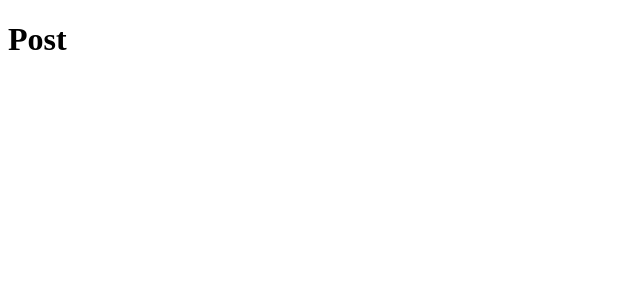
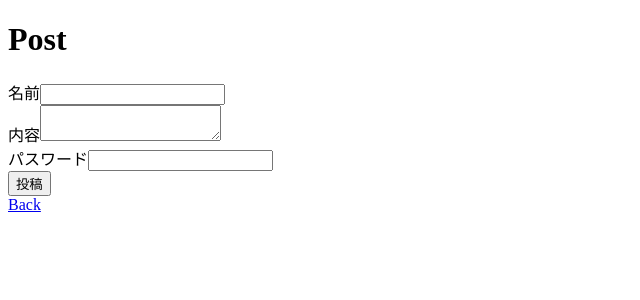
Before and after one commit to KanDai/react-forum-sample, a React (Vite) app: page /post/new in a window 1280 px wide. Shown: the top 300 px of the page, without its empty margins (0-640 px from the left). Built offline with nearby package versions, Linux system fonts and the light colour scheme.

Commit message:
wip: forum

```diff
--- /dev/null
+++ b/src/components/InputForm.tsx
@@ -0,0 +1 @@
+export const InputForm = () => {}
--- /dev/null
+++ b/src/hooks/forum.ts
@@ -0,0 +1,60 @@
+import { atom, useAtom } from 'jotai'
+
+type Post = {
+    id: number
+    name: string
+    content: string
+    password: string
+}
+
+type AddPostRequest = Omit<Post, 'id'>
+
+const getStoragePosts = () => {
+    const posts = localStorage.getItem('posts')
+    return posts ? JSON.parse(posts) : []
+}
+const storagePosts: Post[] = getStoragePosts()
+
+const postsState = atom<Post[]>(storagePosts)
+
+export const useForum = () => {
+    const [posts, setPosts] = useAtom(postsState)
+
+    const addPost = async (post: AddPostRequest) => {
+        try {
+            const newPost = {
+                ...post,
+                id: posts.length ? posts[posts.length - 1].id : 1,
+            }
+            setPosts((posts) => [...posts, newPost])
+            localStorage.setItem('posts', JSON.stringify([...posts, newPost]))
+        } catch (error) {
+            console.error(error)
+        }
+    }
+
+    const editPost = async (post: Post) => {
+        try {
+            const currentPostIndex = posts.findIndex((p) => p.id === post.id)
+
+            if (currentPostIndex === -1) {
+                throw new Error('Post not found')
+            }
+            if (post.password !== posts[currentPostIndex].password) {
+                throw new Error('パスワードが一致しません')
+            }
+
+            posts[currentPostIndex].name = post.name
+            posts[currentPostIndex].content = post.content
+            setPosts((posts) => [...posts])
+        } catch (error) {
+            console.error(error)
+        }
+    }
+
+    return {
+        posts,
+        addPost,
+        editPost,
+    }
+}
--- a/src/pages/Index.tsx
+++ b/src/pages/Index.tsx
@@ -1,11 +1,32 @@
 import { Link } from 'react-router-dom'
+import { useForum } from '../hooks/forum'
 
 export const Root = () => {
+    const { posts } = useForum()
+
     return (
         <div>
             <h1>Root</h1>
-            <Link to="/post/new">New</Link>
-            <Link to="/post/1/edit">Edit</Link>
+
+            {posts.length > 0 ? (
+                <ul>
+                    {posts.map((post) => (
+                        <li key={post.id}>
+                            <div>{post.name}</div>
+                            <div>{post.content}</div>
+                            <div>
+                                <Link to={`/post/${post.id}/edit`}>Edit</Link>
+                            </div>
+                        </li>
+                    ))}
+                </ul>
+            ) : (
+                <div>投稿はありません</div>
+            )}
+
+            <div>
+                <Link to="/post/new">New</Link>
+            </div>
         </div>
     )
 }
--- a/src/pages/PostNew.tsx
+++ b/src/pages/PostNew.tsx
@@ -1,7 +1,63 @@
+import React, { useState } from 'react'
+import { Link, useNavigate } from 'react-router-dom'
+import { useForum } from '../hooks/forum'
+
 export const PostNew = () => {
+    const navigate = useNavigate()
+    const { addPost } = useForum()
+
+    const [name, setName] = useState('')
+    const [content, setContent] = useState('')
+    const [password, setPassword] = useState('')
+
+    const handleInputName = (e: React.KeyboardEvent<HTMLInputElement>) => {
+        setName(e.currentTarget.value)
+    }
+
+    const handleInputContent = (
+        e: React.KeyboardEvent<HTMLTextAreaElement>
+    ) => {
+        setContent(e.currentTarget.value)
+    }
+
+    const handleInputPassword = (e: React.KeyboardEvent<HTMLInputElement>) => {
+        setPassword(e.currentTarget.value)
+    }
+
+    const handleSubmit = async (e: React.MouseEvent<HTMLButtonElement>) => {
+        try {
+            await addPost({ name, content, password })
+            navigate('/')
+        } catch (e) {
+            console.error(e)
+        }
+    }
+
     return (
         <div>
             <h1>Post</h1>
+            <div>
+                <div>
+                    <span>名前</span>
+                    <input type="text" onInput={handleInputName} />
+                </div>
+                <div>
+                    <span>内容</span>
+                    <textarea onInput={handleInputContent}></textarea>
+                </div>
+                <div>
+                    <span>パスワード</span>
+                    <input type="password" onInput={handleInputPassword} />
+                </div>
+                <div>
+                    <button type="button" onClick={handleSubmit}>
+                        投稿
+                    </button>
+                    <div>
+                        <Link to="/">Back</Link>
+                    </div>
+                </div>
+            </div>
         </div>
     )
 }
--- a/src/router.tsx
+++ b/src/router.tsx
@@ -1,5 +1,5 @@
 import { createBrowserRouter } from 'react-router-dom'
-import { Root } from './pages'
+import { Root } from './pages/Index'
 import { PostNew } from './pages/PostNew'
 import { PostEditor } from './pages/PostEditor'
 
```
